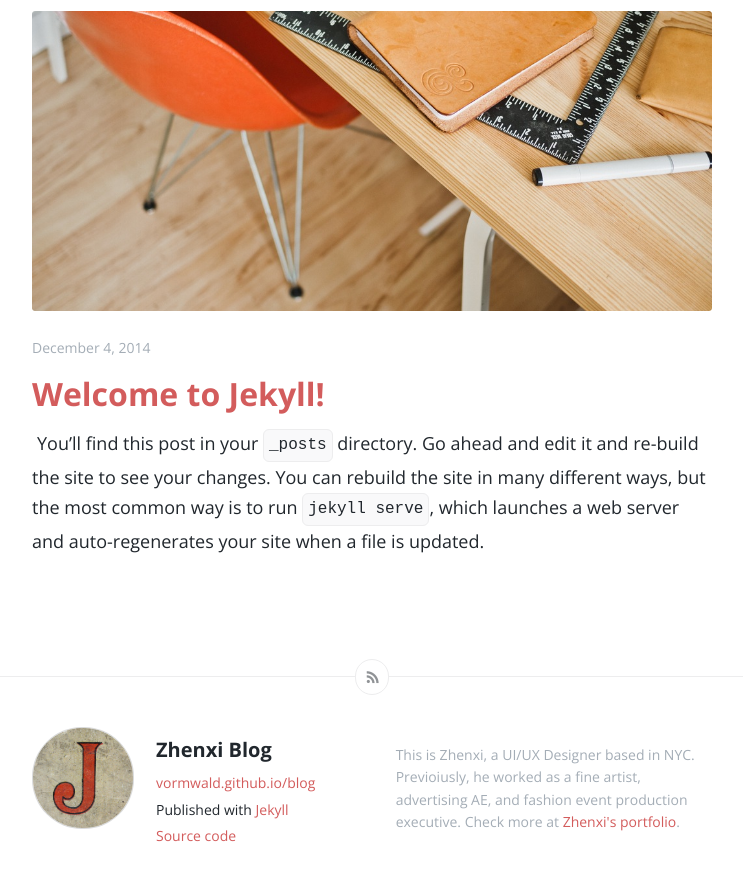
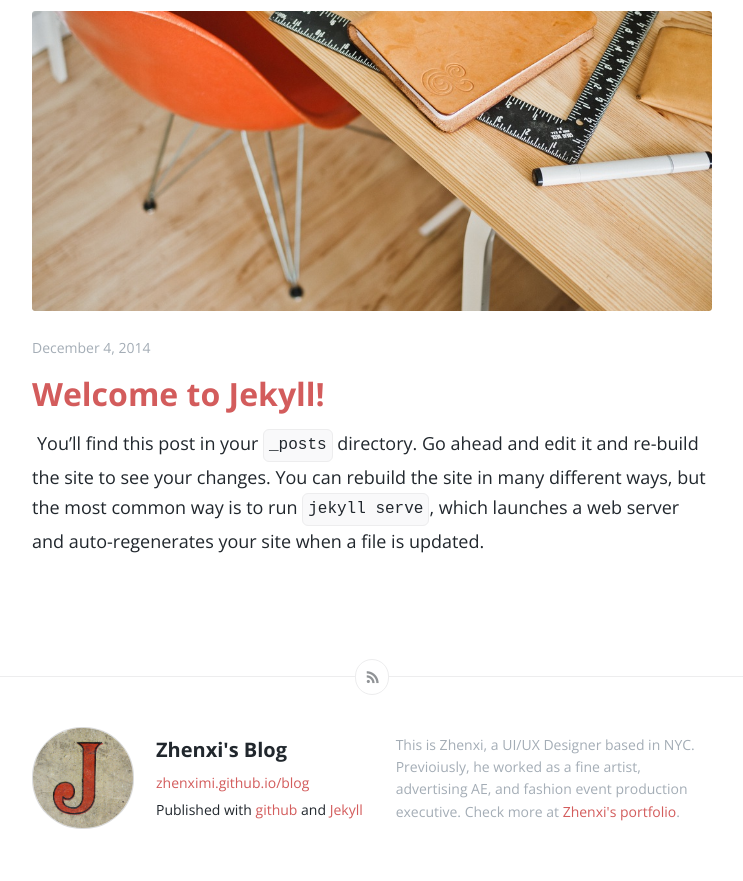
Before and after one commit to zhenximi/blog, a Jekyll site: the page built from index.html, in a window 1280 px wide and 900 px high, scrolled down 1212 px. Shown: the top 881 px of the window, without its empty margins (268-1011 px from the left). Built offline with Jekyll 4.4.1, drawn with Linux system fonts in a browser that asks for light colours; the list of posts is cut into pages by our own code; some of the changed text lies outside the part shown.

Commit message:
change settings

```diff
--- a/_config.yml
+++ b/_config.yml
@@ -1,10 +1,10 @@
 # Site settings
-title: "Zhenxi Blog"
+title: "Zhenxi's Blog"
 logo: logo.png # image from https://www.flickr.com/photos/lwr/5496279831/in/set-72157594159055823
 email: zhenxi.mi@gmail.com
 description: > # this means to ignore newlines until "url:"
   This is Zhenxi, a UI/UX Designer based in NYC. Previoiusly, he worked as a fine artist, advertising AE, and fashion event production executive. Check more at <a href='http://www.zhenximi.me/'>Zhenxi's portfolio</a>.
-url: "http://vormwald.github.io" # the base hostname & protocol for your site
+url: "http://zhenximi.github.io" # the base hostname & protocol for your site
 baseurl: "/blog" # the subpath of your site, e.g. /blog/
 twitter_username: zhenximi
 github_username:  zhenximi
--- a/_includes/footer.html
+++ b/_includes/footer.html
@@ -17,8 +17,7 @@
             <div class="details">
                 <h4><a href="{{ site.url }}" class="url n">{{ site.title }}</a></h4>
                 <a href="{{ site.baseurl | prepend: site.url }}" class="js-remove-domain-schema">{{ site.url }}{{ site.baseurl }}</a><br>
-                <span>Published with <a href="https://jekyllrb.com">Jekyll</a></span><br>
-                <span><a href='https://github.com/vormwald/joon'>Source code</a></span>
+                <span>Published with <a href="http://githb.com">github</a> and <a href="https://jekyllrb.com">Jekyll</a></span>
             </div>
         </div>
         <div id="user_bio">
```
